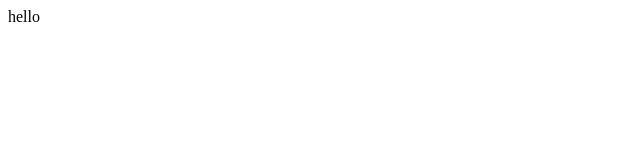
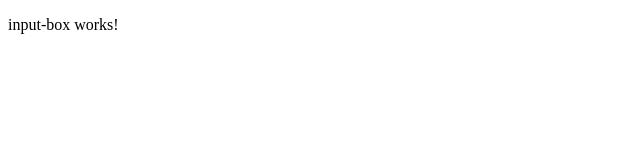
Before and after one commit to esrpmontealegre/iostest, an Angular app: page / in a window 1280 px wide. Shown: the top 160 px of the page, without its empty margins (0-640 px from the left). Built offline with nearby package versions, Linux system fonts and the light colour scheme.

Commit message:
added inputboxcomponent

```diff
--- a/src/app/app.component.html
+++ b/src/app/app.component.html
@@ -1 +1,5 @@
-<div>hello</div>
+<div>
+  <app-input-box>
+
+  </app-input-box>
+</div>
--- a/src/app/app.module.ts
+++ b/src/app/app.module.ts
@@ -3,10 +3,12 @@ import { BrowserModule } from '@angular/platform-browser';
 
 import { AppRoutingModule } from './app-routing.module';
 import { AppComponent } from './app.component';
+import { InputBoxComponent } from './input-box/input-box.component';
 
 @NgModule({
   declarations: [
-    AppComponent
+    AppComponent,
+    InputBoxComponent
   ],
   imports: [
     BrowserModule,
--- /dev/null
+++ b/src/app/input-box/input-box.component.html
@@ -0,0 +1 @@
+<p>input-box works!</p>
--- /dev/null
+++ b/src/app/input-box/input-box.component.ts
@@ -0,0 +1,15 @@
+import { Component, OnInit } from '@angular/core';
+
+@Component({
+  selector: 'app-input-box',
+  templateUrl: './input-box.component.html',
+  styleUrls: ['./input-box.component.scss']
+})
+export class InputBoxComponent implements OnInit {
+
+  constructor() { }
+
+  ngOnInit(): void {
+  }
+
+}
```
Also changed, not shown: src/app/input-box/input-box.component.scss (added), 1 other file (tests, documents, lock files or other folders).
